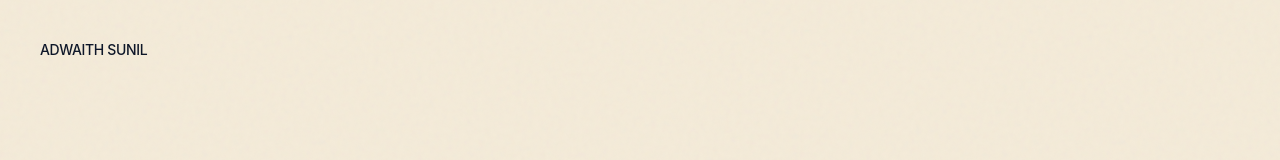
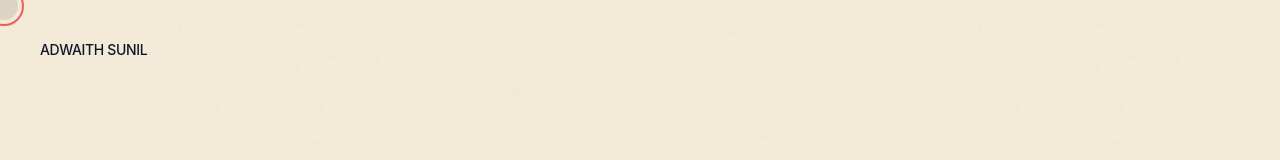
Before and after one commit to adwaithwas/adw-portfolio, a React (Vite) app: page / in a window 1280 px wide. Shown: the top 160 px of the page. Built offline with nearby package versions, Linux system fonts and the light colour scheme.

Commit message:
added skills

```diff
--- a/package.json
+++ b/package.json
@@ -12,6 +12,7 @@
   "dependencies": {
     "@tailwindcss/vite": "^4.3.0",
     "framer-motion": "^12.38.0",
+    "lenis": "^1.3.23",
     "lucide-react": "^1.14.0",
     "react": "^19.2.6",
     "react-dom": "^19.2.6"
--- a/src/App.jsx
+++ b/src/App.jsx
@@ -1,6 +1,7 @@
-import React from 'react';
+import React, { useEffect, useState } from 'react';
 import { motion } from 'framer-motion';
 import { ArrowUpRight } from 'lucide-react';
+import Lenis from 'lenis';
 
 const fadeInUp = {
   hidden: { opacity: 0, y: 20 },
@@ -18,8 +19,34 @@ const staggerContainer = {
 };
 
 function App() {
+  useEffect(() => {
+    const lenis = new Lenis({
+      duration: 1.2,
+      easing: (t) => Math.min(1, 1.001 - Math.pow(2, -10 * t)),
+      orientation: 'vertical',
+      gestureOrientation: 'vertical',
+      smoothWheel: true,
+      wheelMultiplier: 1,
+      smoothTouch: false,
+      touchMultiplier: 2,
+      infinite: false,
+    });
+
+    function raf(time) {
+      lenis.raf(time);
+      requestAnimationFrame(raf);
+    }
+
+    requestAnimationFrame(raf);
+
+    return () => {
+      lenis.destroy();
+    };
+  }, []);
+
   return (
     <div className="min-h-screen font-sans selection:bg-muted-red selection:text-white">
+      <CustomCursor />
       {/* Navigation */}
       <nav className="fixed top-0 w-full p-6 md:p-10 flex justify-between items-center z-40 mix-blend-difference text-white">
         <motion.div
@@ -320,4 +347,70 @@ function LeetcodeIcon() {
   );
 }
 
+function CustomCursor() {
+  const [mousePosition, setMousePosition] = useState({ x: 0, y: 0 });
+  const [isHovering, setIsHovering] = useState(false);
+
+  useEffect(() => {
+    const updateMousePosition = (e) => {
+      setMousePosition({ x: e.clientX, y: e.clientY });
+    };
+
+    const handleMouseOver = (e) => {
+      if (e.target.tagName.toLowerCase() === 'a' ||
+        e.target.closest('a') ||
+        e.target.tagName.toLowerCase() === 'button' ||
+        e.target.closest('button')) {
+        setIsHovering(true);
+      } else {
+        setIsHovering(false);
+      }
+    };
+
+    window.addEventListener("mousemove", updateMousePosition);
+    window.addEventListener("mouseover", handleMouseOver);
+
+    return () => {
+      window.removeEventListener("mousemove", updateMousePosition);
+      window.removeEventListener("mouseover", handleMouseOver);
+    };
+  }, []);
+
+  return (
+    <>
+      {/* Fast Red Outline */}
+      <motion.div
+        className="fixed top-0 left-0 w-10 h-10 rounded-full border-2 border-muted-red/80 pointer-events-none z-50 hidden md:block"
+        animate={{
+          x: mousePosition.x - 16, // +4 offset - 20 (half of w-10)
+          y: mousePosition.y - 14, // +6 offset - 20
+          scale: isHovering ? 1.2 : 1,
+        }}
+        transition={{
+          type: "spring",
+          damping: 30,
+          stiffness: 350,
+          mass: 0.4,
+        }}
+      />
+      {/* Main Circle */}
+      <motion.div
+        className="fixed top-0 left-0 w-[28px] h-[28px] rounded-full bg-charcoal/20 pointer-events-none z-50 backdrop-blur-[1px] hidden md:block"
+        animate={{
+          x: mousePosition.x - 10, // +4 offset - 14 (half of 28)
+          y: mousePosition.y - 8,  // +6 offset - 14
+          scale: isHovering ? 1.5 : 1,
+          opacity: isHovering ? 0.3 : 0.6,
+        }}
+        transition={{
+          type: "spring",
+          damping: 40,
+          stiffness: 180,
+          mass: 0.6,
+        }}
+      />
+    </>
+  );
+}
+
 export default App;
--- a/src/index.css
+++ b/src/index.css
@@ -5,7 +5,7 @@
   --color-beige: #e8dcc4;
   --color-black: #111111;
   --color-charcoal: #333333;
-  --color-muted-red: #8b3a3a;
+  --color-muted-red: #e53e3e;
   --font-sans: "Inter", system-ui, sans-serif;
 }
 
@@ -44,3 +44,7 @@ body::before {
 html {
   scroll-behavior: smooth;
 }
+
+* {
+  cursor: default !important;
+}
```
Also changed, not shown: 1 other file (tests, documents, lock files or other folders).
